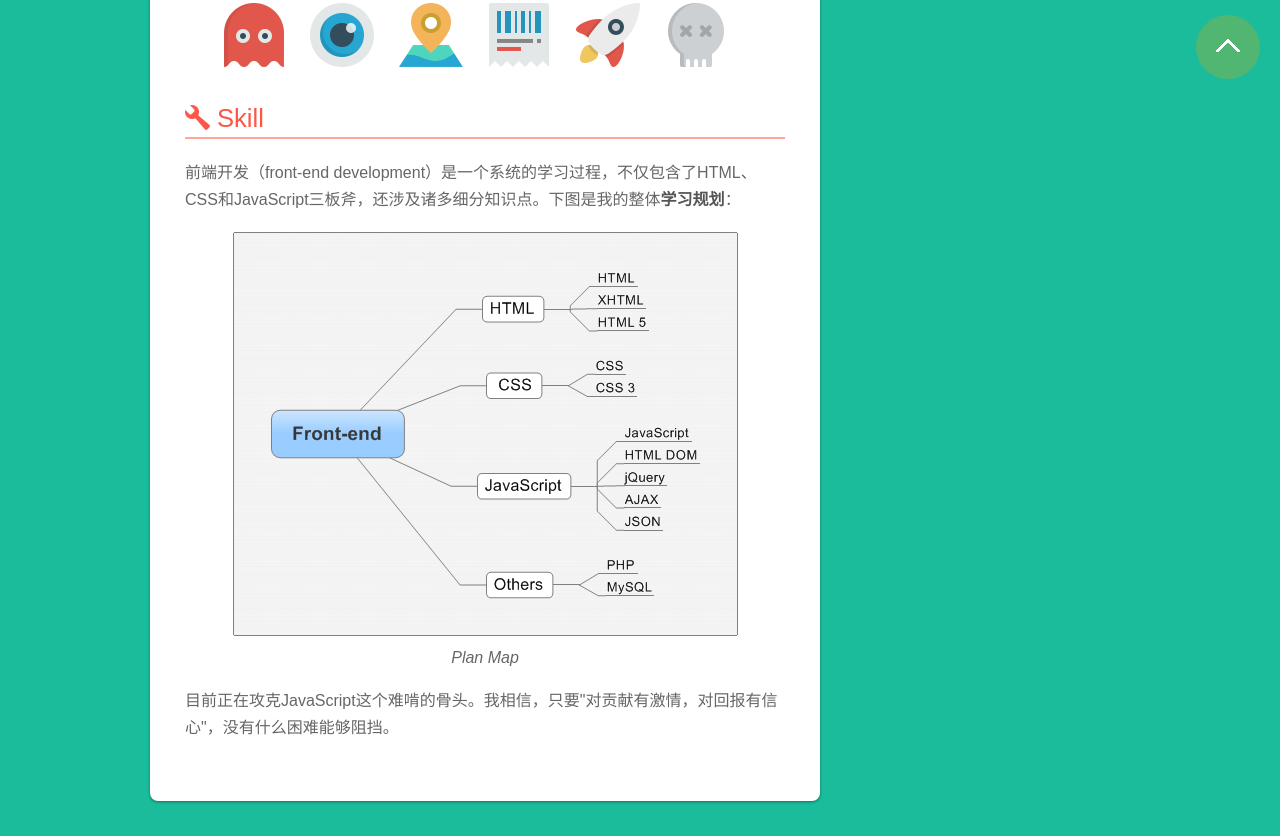
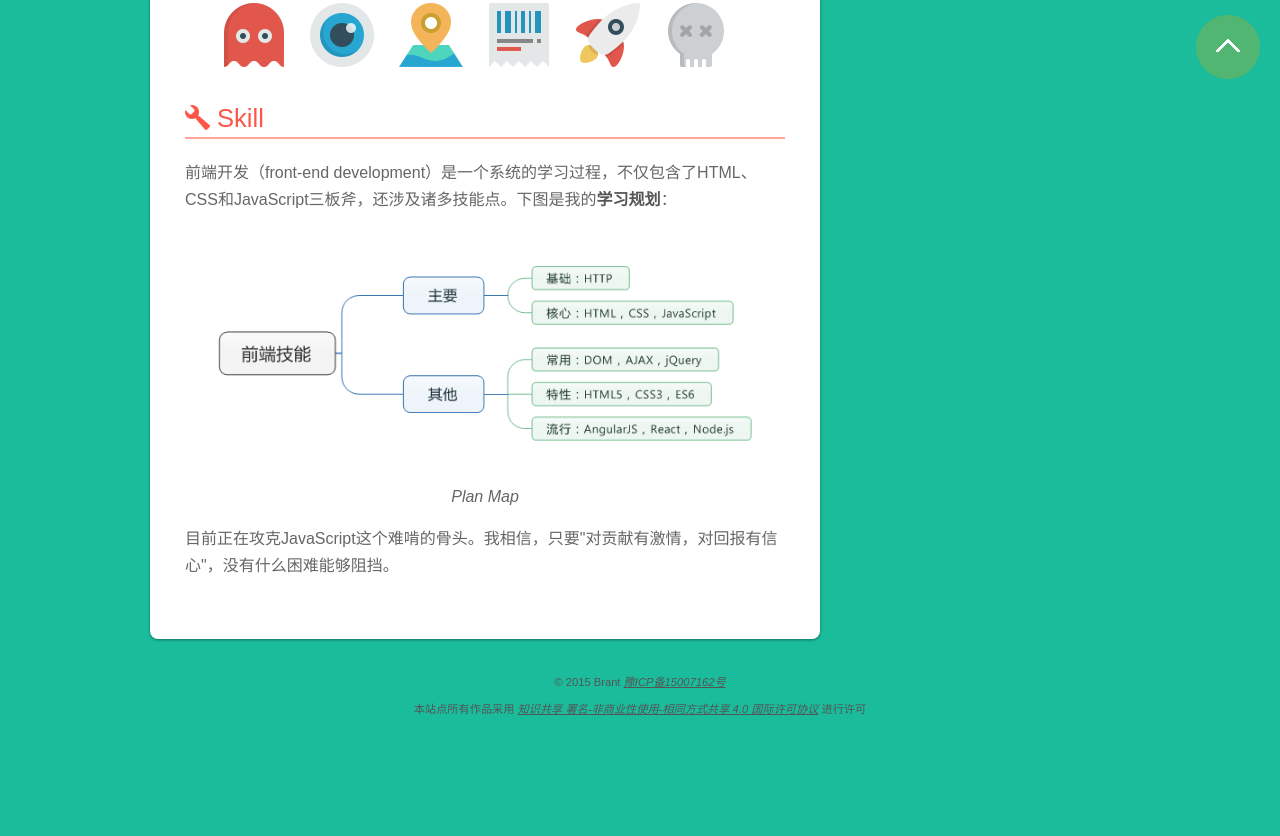
Before and after one commit to Brant-Ma/Brant, a plain HTML site: page index.html in a window 1280 px wide. Shown: the part 701-1537 px from the top of the page. After the commit the page ends 1438 px from the top, so only its background shows below. Drawn offline with Linux system fonts and the light colour scheme.

Commit message:
modify the index content

```diff
--- a/index.html
+++ b/index.html
@@ -133,9 +133,9 @@
 			</p>
 
 			<h3 id="Skill">Skill</h3>
-			<p>前端开发（front-end development）是一个系统的学习过程，不仅包含了HTML、CSS和JavaScript三板斧，还涉及诸多细分知识点。下图是我的整体<strong>学习规划</strong>：</p>
+			<p>前端开发（front-end development）是一个系统的学习过程，不仅包含了HTML、CSS和JavaScript三板斧，还涉及诸多技能点。下图是我的<strong>学习规划</strong>：</p>
 			<figure class="post-image center">
-				<img src="picture/skillmap.bmp" alt="skillmap" />
+				<img src="picture/FE.bmp" alt="skillmap" />
 				<figcaption>Plan Map</figcaption>
 			</figure>
 			<p>目前正在攻克JavaScript这个难啃的骨头。我相信，只要"对贡献有激情，对回报有信心"，没有什么困难能够阻挡。</p>
```
Also changed, not shown: picture/FE.bmp (added).
